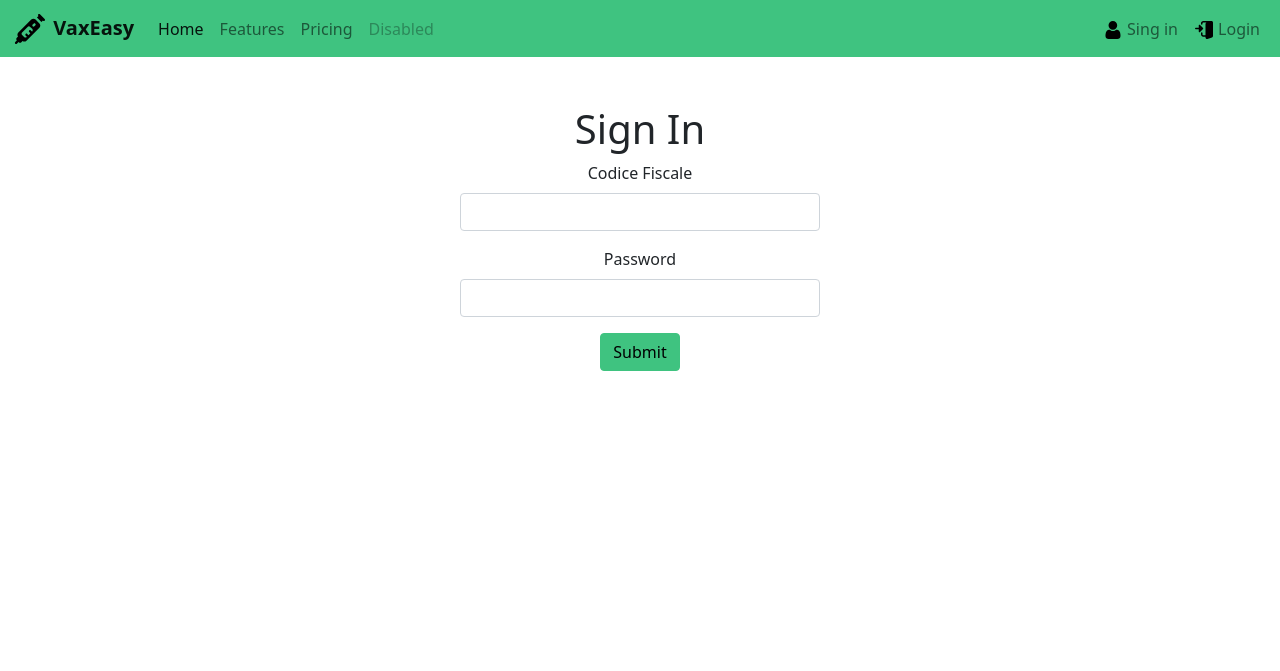
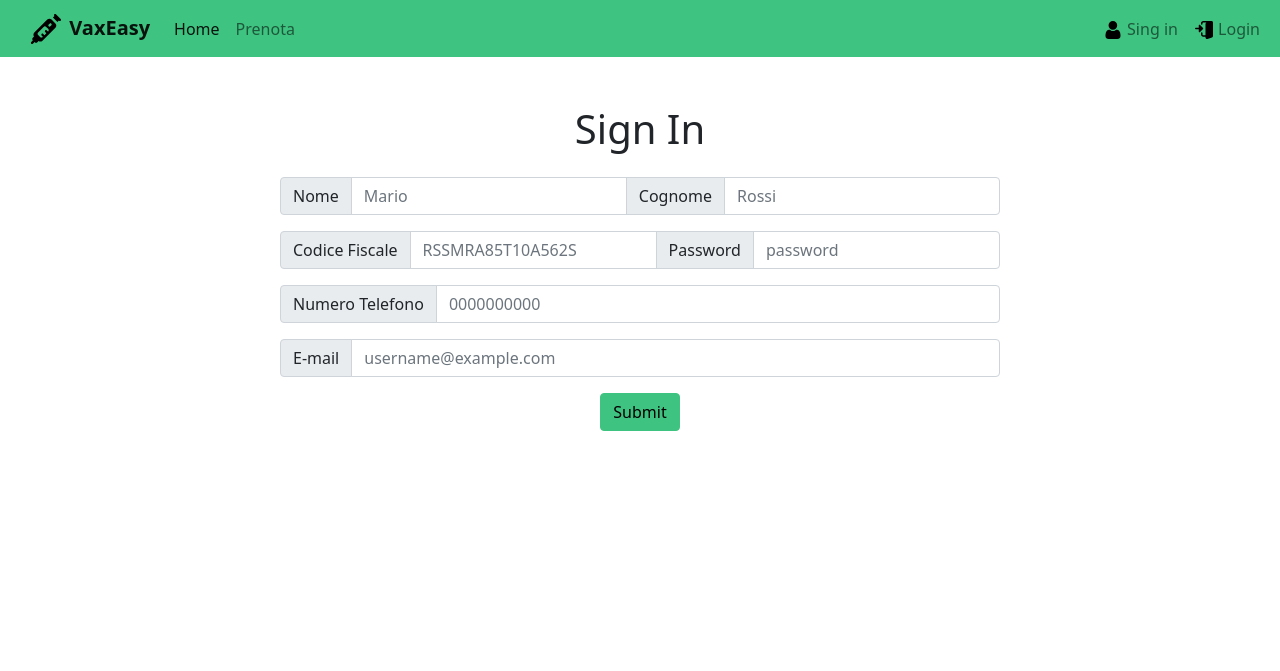
Before and after one commit to vedovati-matteo/VaxEasy, a Flask app: page /signin in a window 1280 px wide. Shown: the top 671 px of the page. Run offline with Flask 2, Linux system fonts and the light colour scheme; some libraries are stand-ins or nearby versions.

Commit message:
aggiunta1

```diff
--- a/templates/base.html
+++ b/templates/base.html
@@ -13,7 +13,7 @@
 		<nav class="navbar navbar-expand  navbar-light bg-primary">
 			<div class="container-fluid">
 				<a class="navbar-brand" href="/">
-					<img src="{{url_for('static', filename='img/logo.svg')}}" alt="" width="36" height="30" class="d-inline-block align-text-top">
+					<img src="{{url_for('static', filename='img/logo.svg')}}" alt="" width="36" height="30" class="ms-3 d-inline-block align-text-top">
 					<strong>VaxEasy</strong>
 				</a>
 				<ul class="navbar-nav me-auto">
@@ -21,13 +21,7 @@
 						<a class="nav-link active" aria-current="page" href="/">Home</a>
 					</li>
 					<li class="nav-item">
-						<a class="nav-link" href="#">Features</a>
-					</li>
-					<li class="nav-item">
-						<a class="nav-link" href="#">Pricing</a>
-					</li>
-					<li class="nav-item">
-						<a class="nav-link disabled" href="#" tabindex="-1" aria-disabled="true">Disabled</a>
+						<a class="nav-link" href="#">Prenota</a>
 					</li>
 				</ul>
 				<ul class="navbar-nav ms-auto">
--- a/templates/user_identification/signin.html
+++ b/templates/user_identification/signin.html
@@ -5,16 +5,28 @@
 {% block content %}
 
 <div class="text-center">
-	<form style="max-width:360px;margin:auto">
-		<h1 class="mt-5">Sign In</h2>
-		<div class="mb-3">
-			<label for="exampleInputEmail1" class="form-label">Codice Fiscale</label>
-			<input type="email" class="form-control">
-		</div>
-		<div class="mb-3">
-			<label for="exampleInputPassword1" class="form-label">Password</label>
-			<input type="password" class="form-control">
-		</div>
+	<form style="max-width:720px;margin:auto" action="./landing" method="POST">
+		<h1 class="mt-5 mb-4">Sign In</h2>
+			<div class="input-group mb-3">
+				<span class="input-group-text">Nome</span>
+				<input type="text" required name="nome" class="form-control" placeholder="Mario">
+				<span class="input-group-text">Cognome</span>
+				<input type="text" required name="cognome" class="form-control" placeholder="Rossi">
+			</div>
+			<div class="input-group mb-3">
+				<span class="input-group-text">Codice Fiscale</span>
+				<input type="text" required class="form-control" placeholder="RSSMRA85T10A562S">
+				<span class="input-group-text">Password</span>
+				<input type="password" required class="form-control" placeholder="password">
+			</div>
+			<div class="input-group mb-3">
+				<span class="input-group-text">Numero Telefono</span>
+				<input type="tel" required class="form-control" placeholder="0000000000">
+			</div>
+			<div class="input-group mb-3">
+				<span class="input-group-text">E-mail</span>
+				<input type="email" required class="form-control" placeholder="username@example.com">
+			</div>
 		<button type="submit" class="btn btn-primary">Submit</button>
 	</form>
 </div>
```
Also changed, not shown: app.py (+0 -8 lines).
